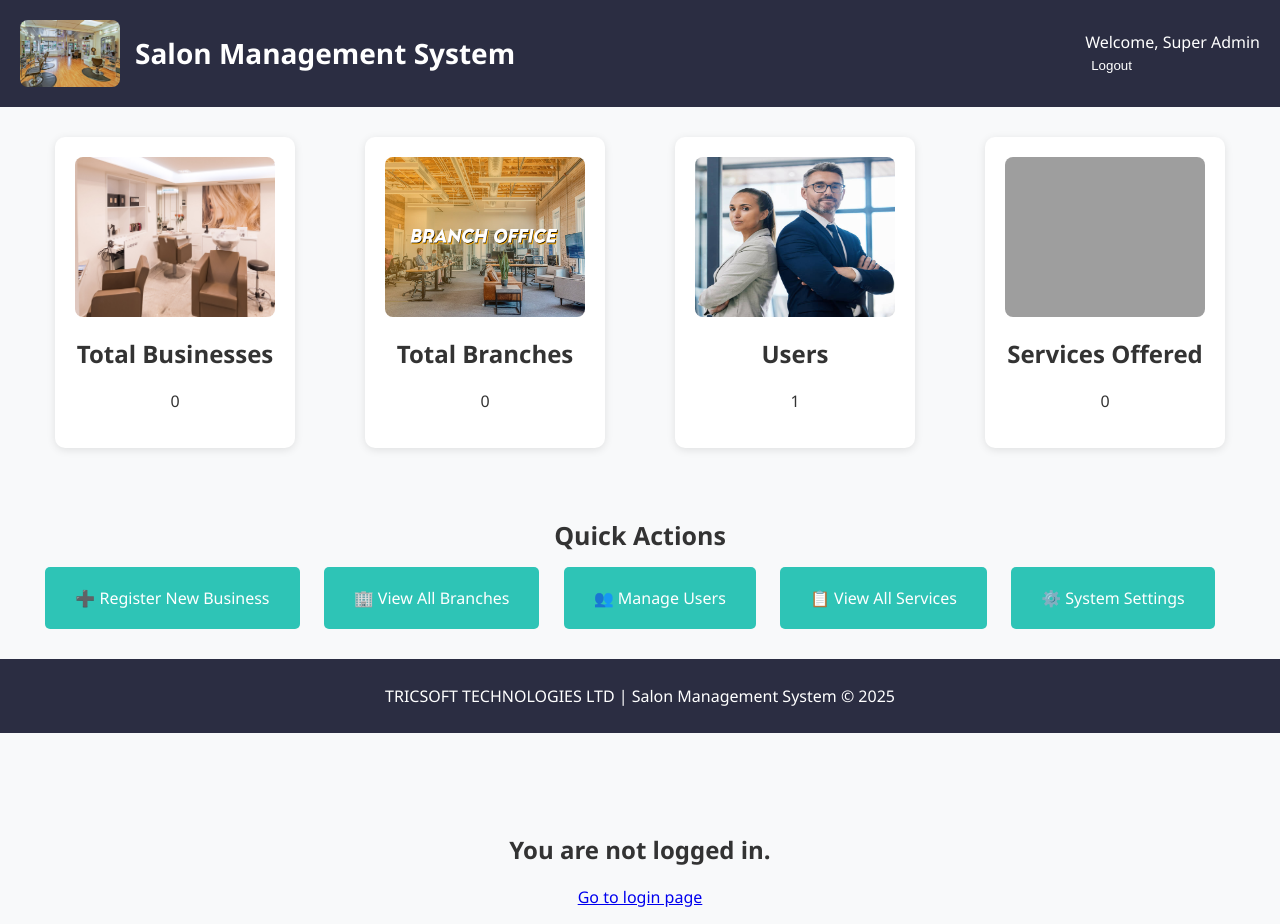
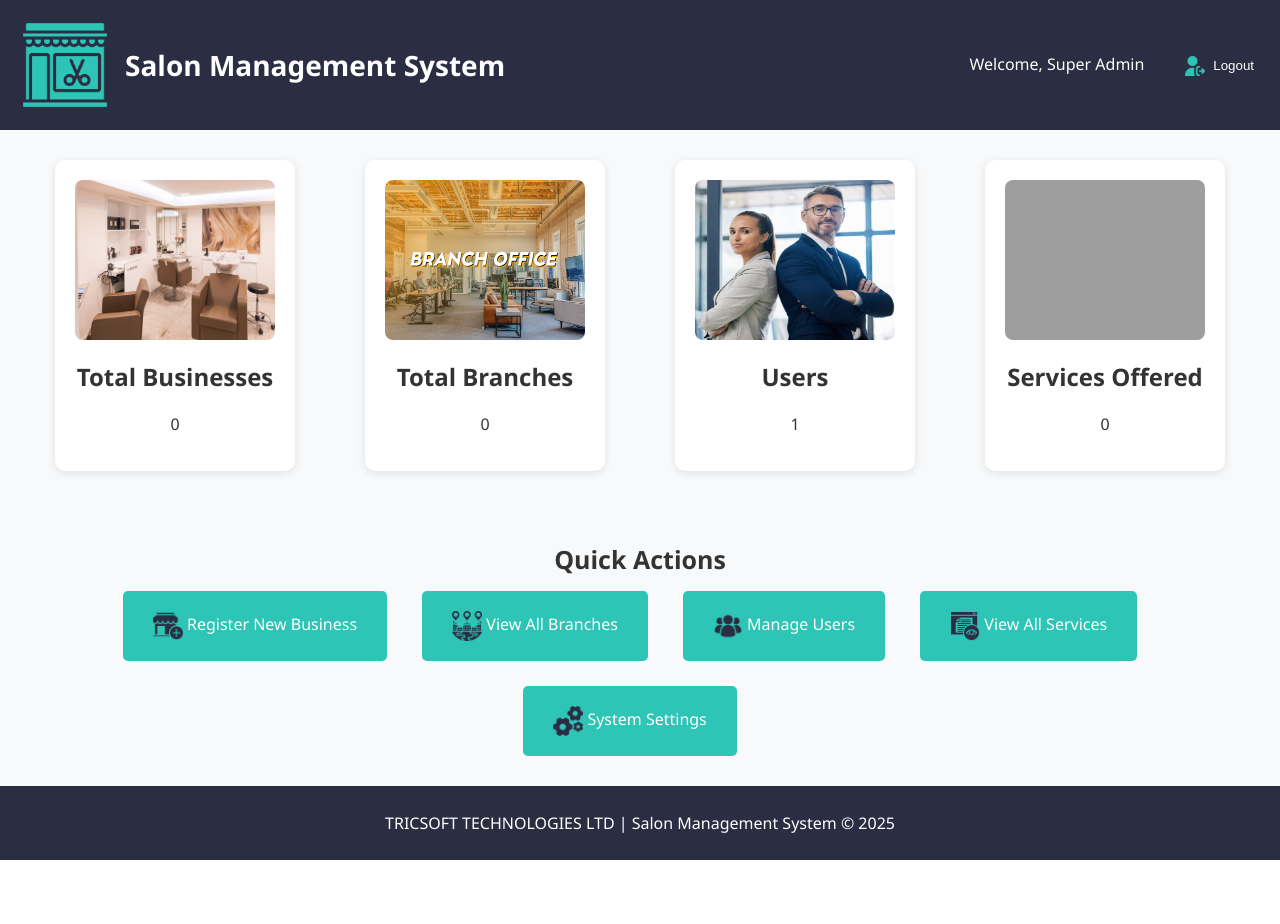
Before and after one commit to Naggita-Ethel/Salon-Management-System, a Django app: page /home/ in a window 1280 px wide. After the commit the page ends 860 px from the top, so only its background shows below. Run offline with Django 5.2, Linux system fonts and the light colour scheme; the visitor is signed in with stand-in values (Sample User, id 1); data comes from the database, SQL or seed files in the repository; data that the repository does not hold is empty; grey boxes are pictures that could not be loaded.

Commit message:
Organising frontend

```diff
--- a/core/static/css/dashboard.css
+++ b/core/static/css/dashboard.css
@@ -21,7 +21,7 @@ header {
 }
 
 .brand-logo {
-  width: 100px;
+  width: 90px;
   height: auto;
   border-radius: 8px;
 }
@@ -71,7 +71,18 @@ header {
   font-size: 25px;
 }
 
+.links {
+  display: flex;
+  flex-wrap: wrap;
+  justify-content: center;
+  gap: 15px;
+}
+
+
 .links a {
+  display: flex;
+  align-items: center;
+  gap: 8px;
   display: inline-block;
   margin-right: 20px;
   margin-bottom: 10px;
@@ -81,6 +92,13 @@ header {
   padding: 20px 30px;
   border-radius: 5px;
 
+}
+
+.links a img {
+  width: 30px;
+  height: 30px;
+  object-fit: contain;
+  vertical-align: middle;
 }
 
 .links a:hover {
--- a/core/templates/home.html
+++ b/core/templates/home.html
@@ -11,14 +11,14 @@
 <body>
   <header>
     <div class="brand">
-        <img src="{% static 'images/hair-salon-1.jpg' %}" alt="Salon logo" class="brand-logo">
+        <img src="{% static 'images/hair-salon.png' %}" alt="Salon logo" class="brand-logo">
         <span class="brand-name">Salon Management System</span>
     </div>
     <div class="user-info">
       Welcome, Super Admin
-      <form method="post" action="{% url 'logout' %}">
+      <form method="post" action="{% url 'logout' %}" style="display: inline; margin-left: 30px;">
         {% csrf_token %}
-        <button type="submit" style="background:none; color:white; border:none; cursor:pointer;">Logout</button>
+        <button type="submit" style="background:none; color:white; border:none; cursor:pointer;"> <img src="{% static 'images/user-logout.png' %}" alt="logout icon" style="width:20px; vertical-align: middle; margin-right: 5px;"> Logout</button>
       </form>
 
     </div>
@@ -50,20 +50,21 @@
   <section class="actions">
     <h2>Quick Actions</h2>
     <div class="links">
-      <a href="#">➕ Register New Business</a>
-      <a href="#">🏢 View All Branches</a>
-      <a href="#">👥 Manage Users</a>
-      <a href="#">📋 View All Services</a>
-      <a href="#">⚙️ System Settings</a>
+      <a href="{% url 'register-business' %}">
+        <img src="{% static 'images/store.png' %}" alt="add business">
+        <span>Register New Business</span>
+      </a>
+
+      <a href="#"> <img src="{% static 'images/branch.png' %}" alt="branch"> <span> View All Branches</span></a>
+      <a href="#"> <img src="{% static 'images/group.png' %}" alt="users"> <span>Manage Users</span></a>
+      <a href="#"> <img src="{% static 'images/page-views.png' %}" alt="add business"> <span> View All Services</span></a>
+      <a href="#"> <img src="{% static 'images/gears.png' %}" alt="add business"> <span>System Settings</a>
     </div>
   </section>
 
   <footer>
     <p>TRICSOFT TECHNOLOGIES LTD | Salon Management System © 2025</p>
   </footer>
-  <div style="text-align: center; margin-top: 100px;">
-    <h2>You are not logged in.</h2>
-    <p><a href="{% url 'login' %}">Go to login page</a></p>
-  </div>
+
 </body>
 </html>
--- a/core/urls.py
+++ b/core/urls.py
@@ -1,11 +1,12 @@
 from django.urls import path
-from .views import CustomerListView, CustomerCreateView, CustomerUpdateView, CustomerDetailView, home_view
+from .views import CustomerListView, CustomerCreateView, CustomerUpdateView, CustomerDetailView, home_view, register_business_view
 from django.contrib.auth import views as auth_views
 
 urlpatterns = [
 
     path('', auth_views.LoginView.as_view(template_name='auth/login.html'), name='login'),
     path('home/', home_view, name='home'),
+    path('business/register/', register_business_view, name='register-business'),
     path('customers/', CustomerListView.as_view(), name='customer-list'),
     path('customers/add/', CustomerCreateView.as_view(), name='customer-add'),
     path('customers/<int:pk>/edit/', CustomerUpdateView.as_view(), name='customer-edit'),
--- a/core/views.py
+++ b/core/views.py
@@ -1,9 +1,10 @@
-from django.shortcuts import render
+from django.shortcuts import redirect, render
 from django.views.generic import ListView, CreateView, UpdateView, DetailView
 from django.urls import reverse_lazy
 from .models import Branch, Business, Customer, Service, User
-from .forms import CustomerForm
+from .forms import BusinessForm, CustomerForm
 from django.contrib.auth.decorators import login_required
+from django.contrib.auth.decorators import login_required, user_passes_test
 
 @login_required(login_url='login')
 def home_view(request):
@@ -14,6 +15,23 @@ def home_view(request):
         'total_services': Service.objects.count(),
     }
     return render(request, 'home.html', context)
+
+def is_super_admin(user):
+    return user.is_authenticated and user.is_super_admin
+
+@login_required(login_url='login')
+# @user_passes_test(is_super_admin, login_url='login')
+def register_business_view(request):
+    if request.method == 'POST':
+        form = BusinessForm(request.POST)
+        if form.is_valid():
+            business = form.save(commit=False)
+            business.registered_by = request.user
+            business.save()
+            return redirect('home')
+    else:
+        form = BusinessForm()
+    return render(request, 'business/register_business.html', {'form': form})
 
 class CustomerListView(ListView):
     model = Customer
```
Also changed, not shown: core/forms.py (+11 -0 lines), core/static/css/login.css (added, +33 -0 lines), core/templates/auth/login.html (+2 -35 lines), core/templates/business/register_business.html (added, +20 -0 lines), core/static/images/branch.png (added), core/static/images/gears.png (added), core/static/images/group.png (added), core/static/images/hair-salon.png (added), core/static/images/page-views.png (added), core/static/images/store.png (added), core/static/images/user-logout.png (added).
